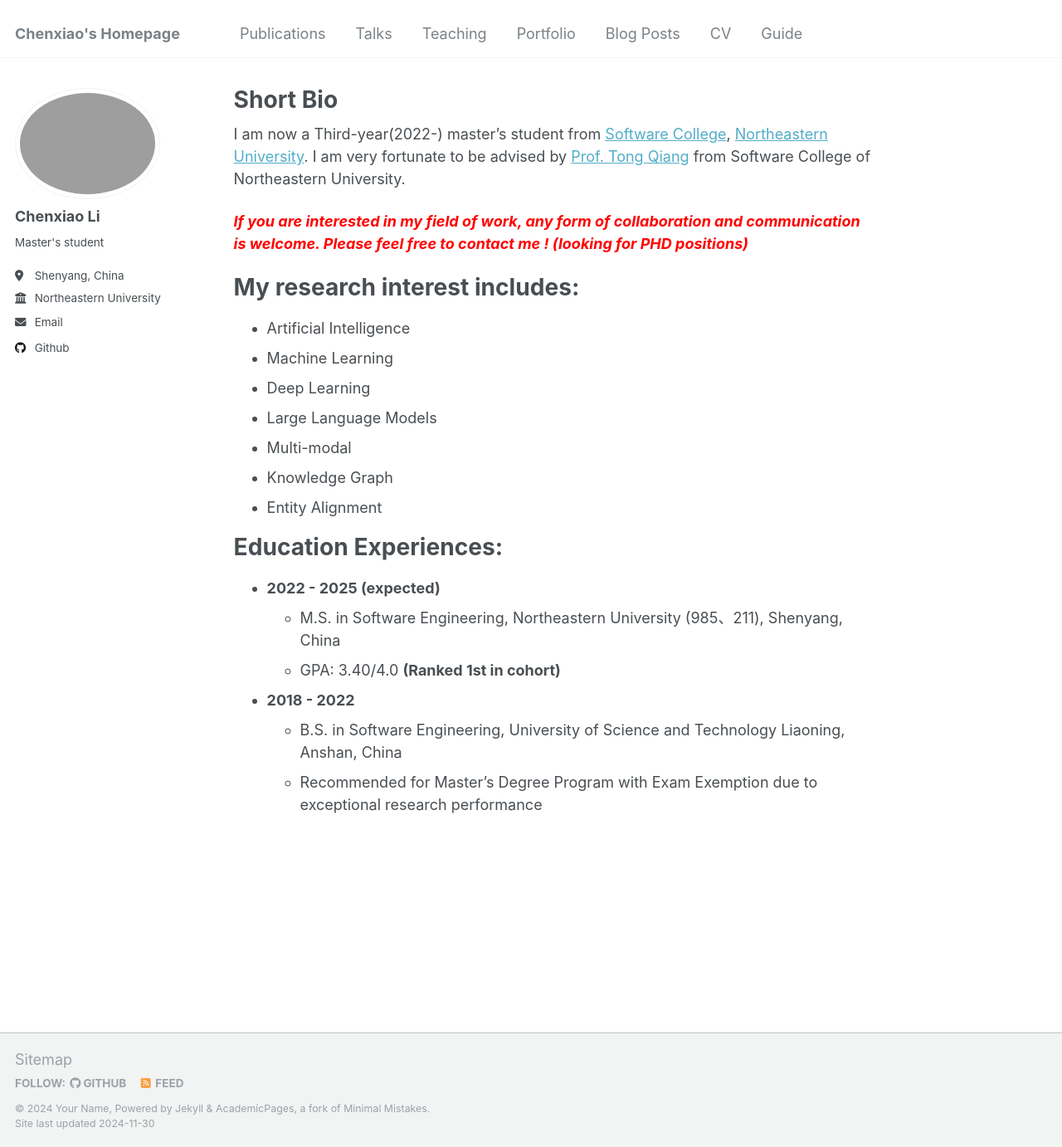
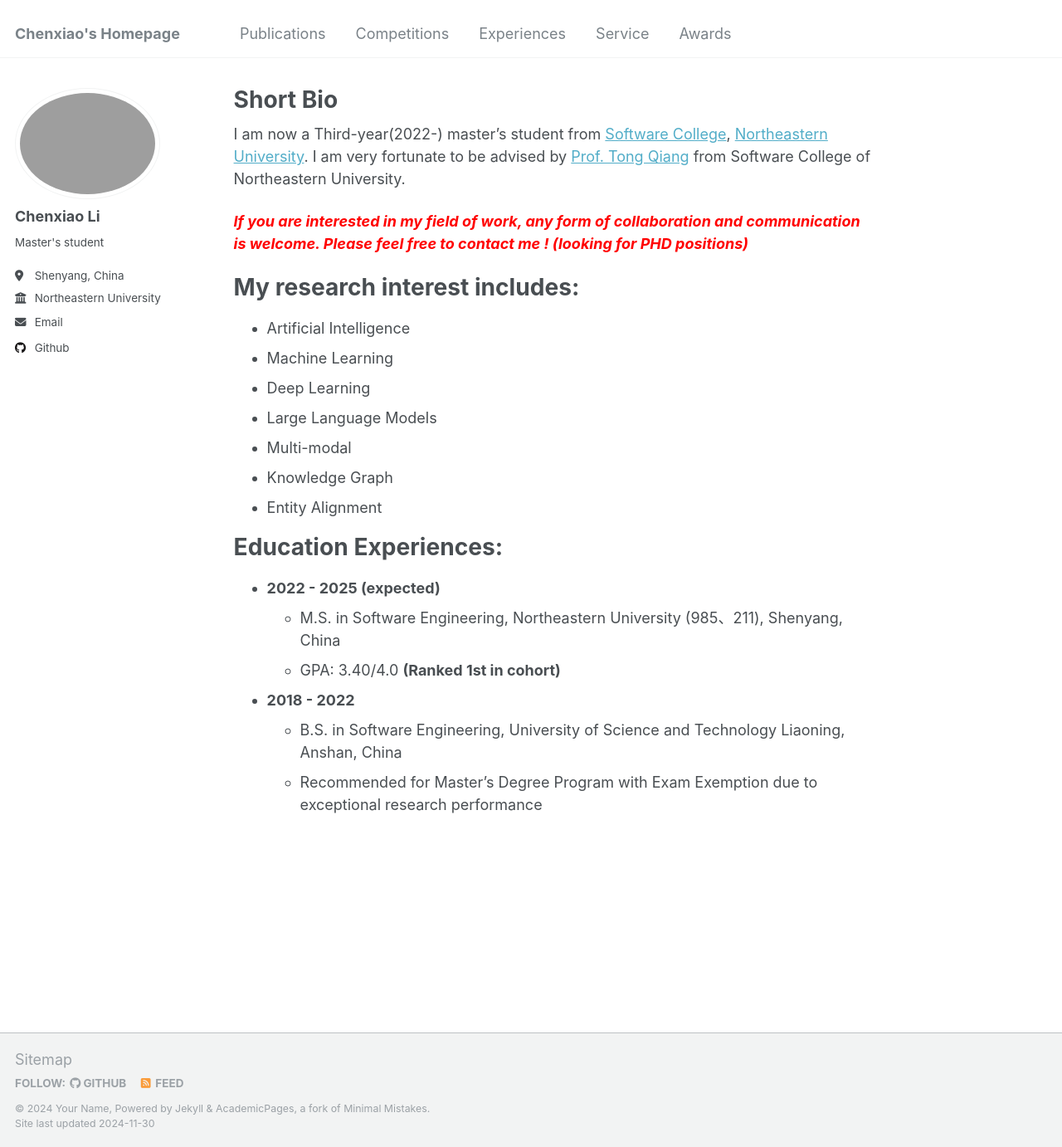
Before and after one commit to ChenxiaoLi-Joe/chenxiaoli.github.io, a Jekyll site: the page built from _pages/about.md, in a window 1280 px wide and 1382 px high. Shown: the whole window at 83% size. Built offline with Jekyll 4.4.1, drawn with Linux system fonts in a browser that asks for light colours.

Commit message:
20241130:5

```diff
--- a/_data/navigation.yml
+++ b/_data/navigation.yml
@@ -8,20 +8,32 @@ main:
   - title: "Publications"
     url: /publications/
 
-  - title: "Talks"
-    url: /talks/
+  # - title: "Talks"
+  #   url: /talks/
 
-  - title: "Teaching"
-    url: /teaching/
+  # - title: "Teaching"
+  #   url: /teaching/
 
-  - title: "Portfolio"
-    url: /portfolio/
+  # - title: "Portfolio"
+  #   url: /portfolio/
 
-  - title: "Blog Posts"
-    url: /year-archive/
+  # - title: "Blog Posts"
+  #   url: /year-archive/
 
-  - title: "CV"
-    url: /cv/
+  # - title: "CV"
+  #   url: /cv/
 
-  - title: "Guide"
-    url: /markdown/
+  # - title: "Guide"
+  #   url: /markdown/
+
+  - title: "Competitions"
+    url: /competitions/
+
+  - title: "Experiences"
+    url: /experiences/
+
+  - title: "Service"
+    url: /service/
+
+  - title: "Awards"
+    url: /awards/
```
